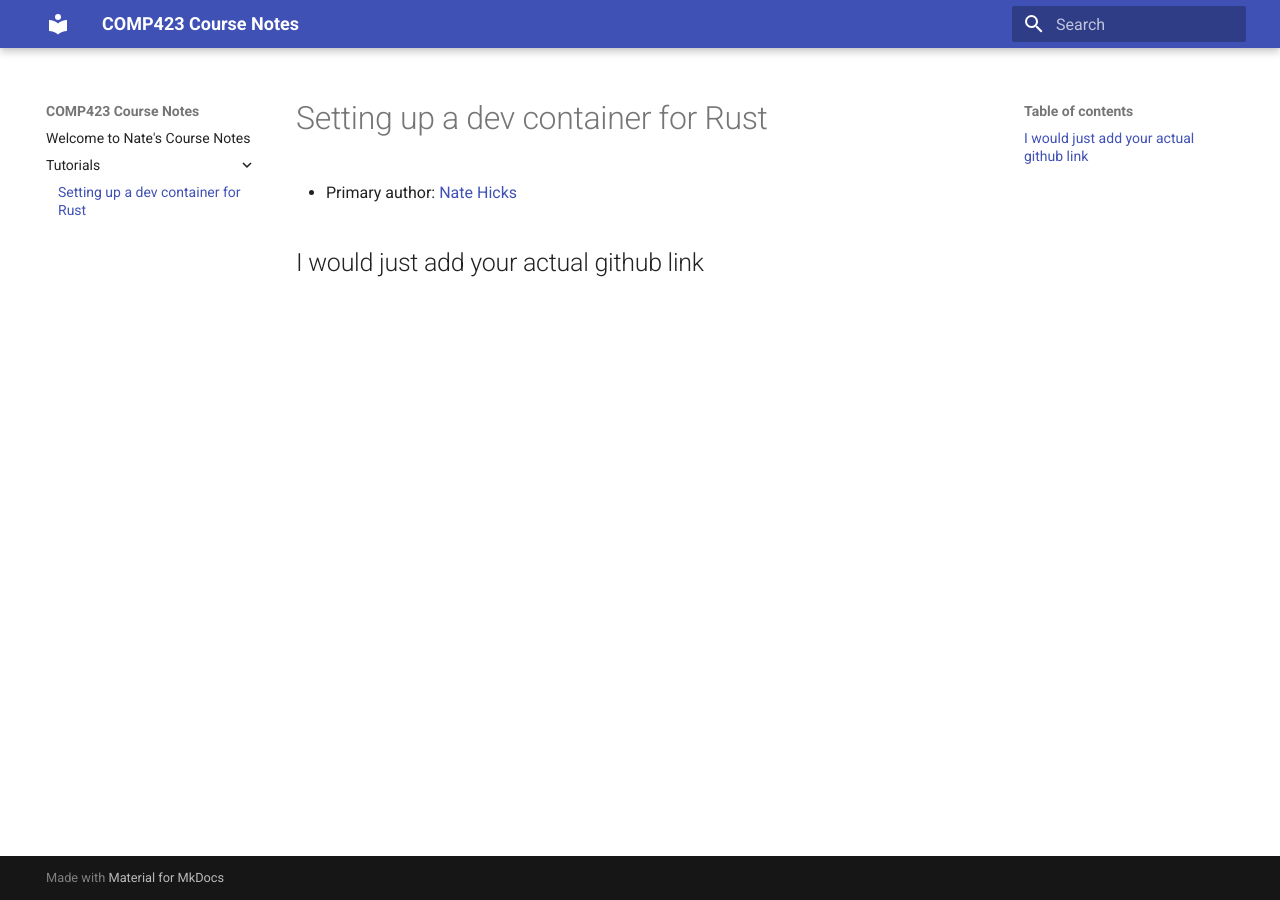
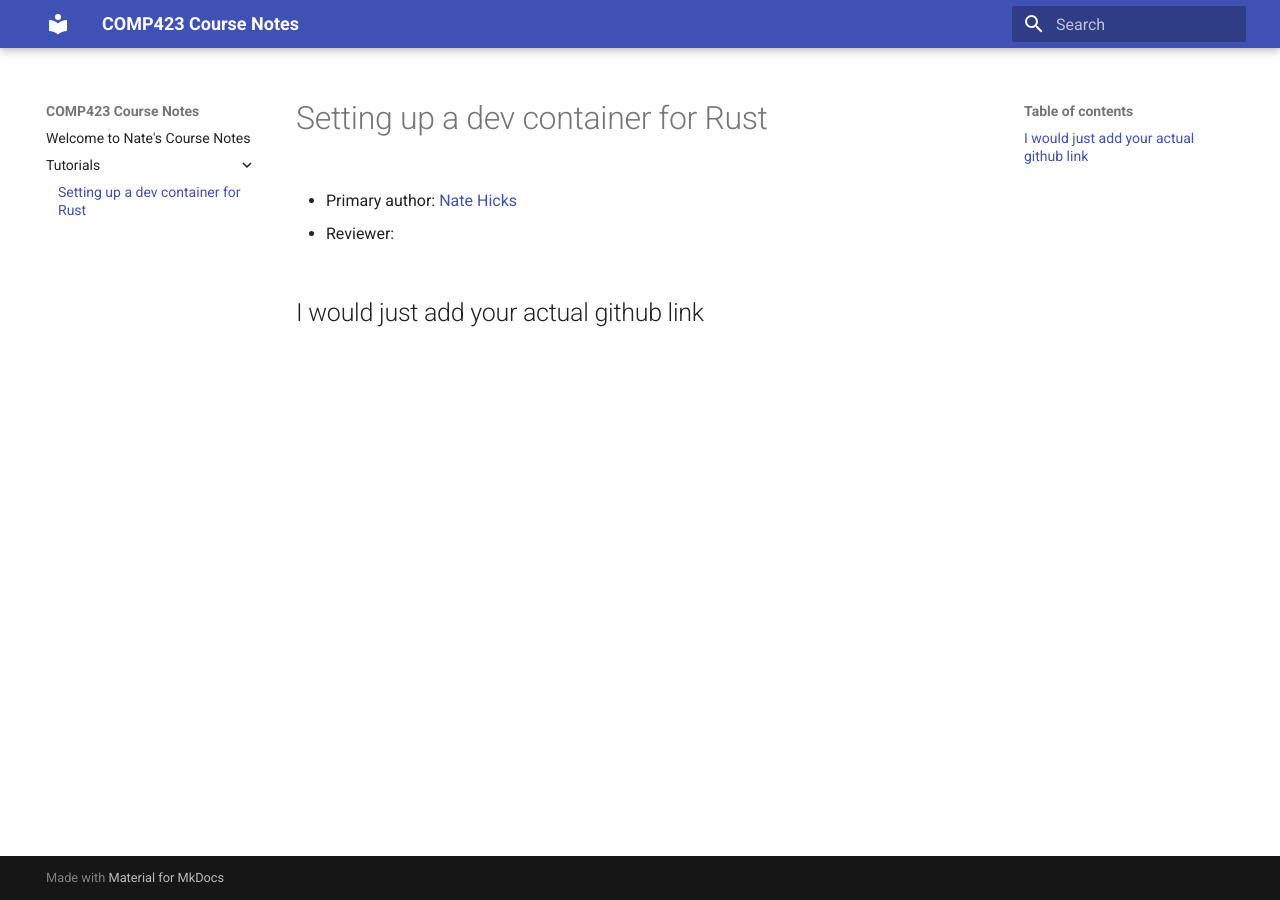
Before and after one commit to hicksnat/comp423-course-notes, an MkDocs documentation site: the page built from docs/tutorials/rust-setup.md, in a window 1280 px wide. Built offline with MkDocs 1.6.1 and Material for MkDocs 9.7.7, drawn with Linux system fonts in a browser that asks for light colours.

Commit message:
second edit

```diff
--- a/docs/tutorials/rust-setup.md
+++ b/docs/tutorials/rust-setup.md
@@ -2,4 +2,6 @@
 
 * Primary author: [Nate Hicks](https://YourGitHubProfileLink)
 
+* Reviewer: [<Bryson Hogsed>](https://github.com/brysonth)
+
 ## I would just add your actual github link
```
